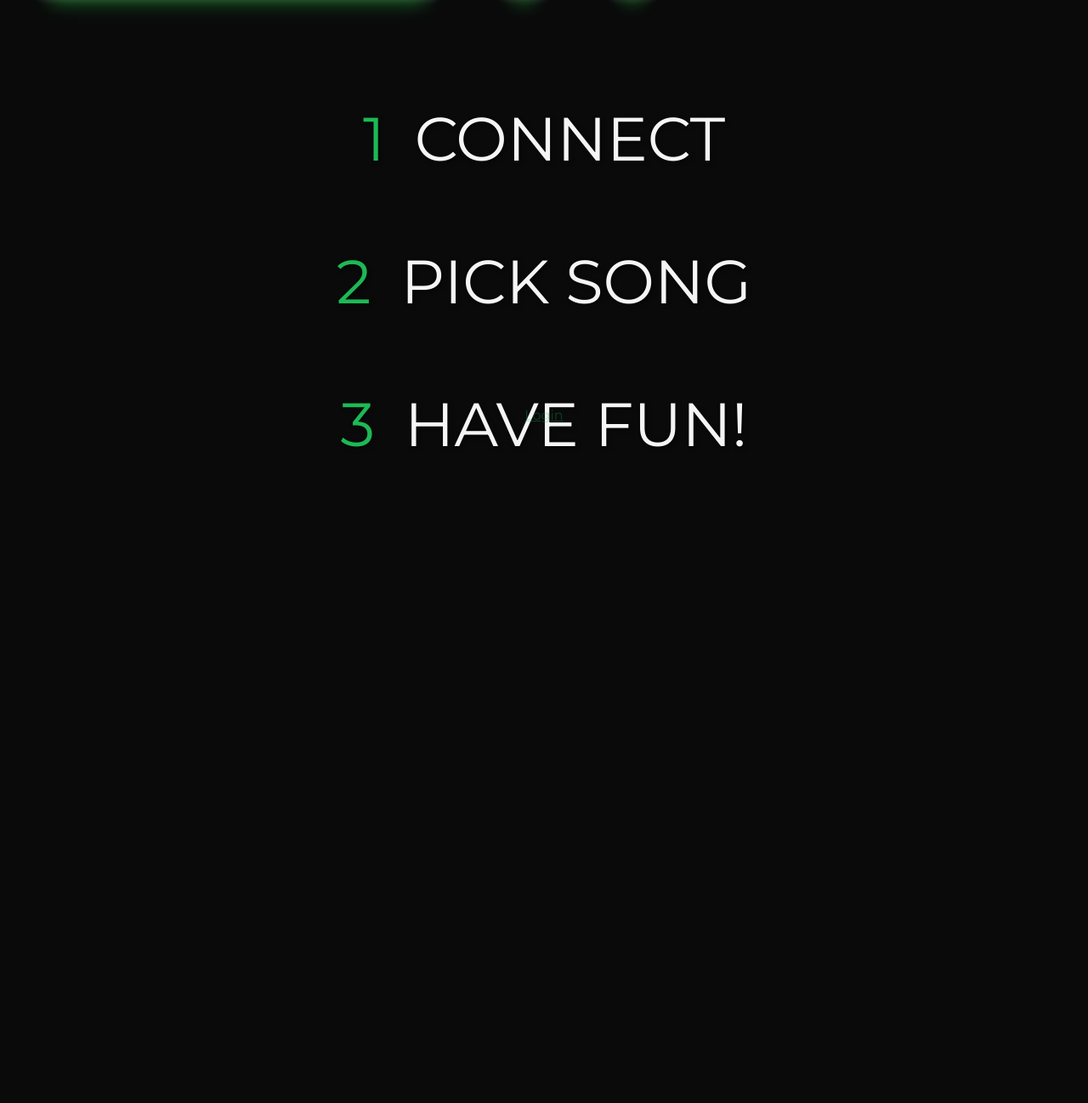
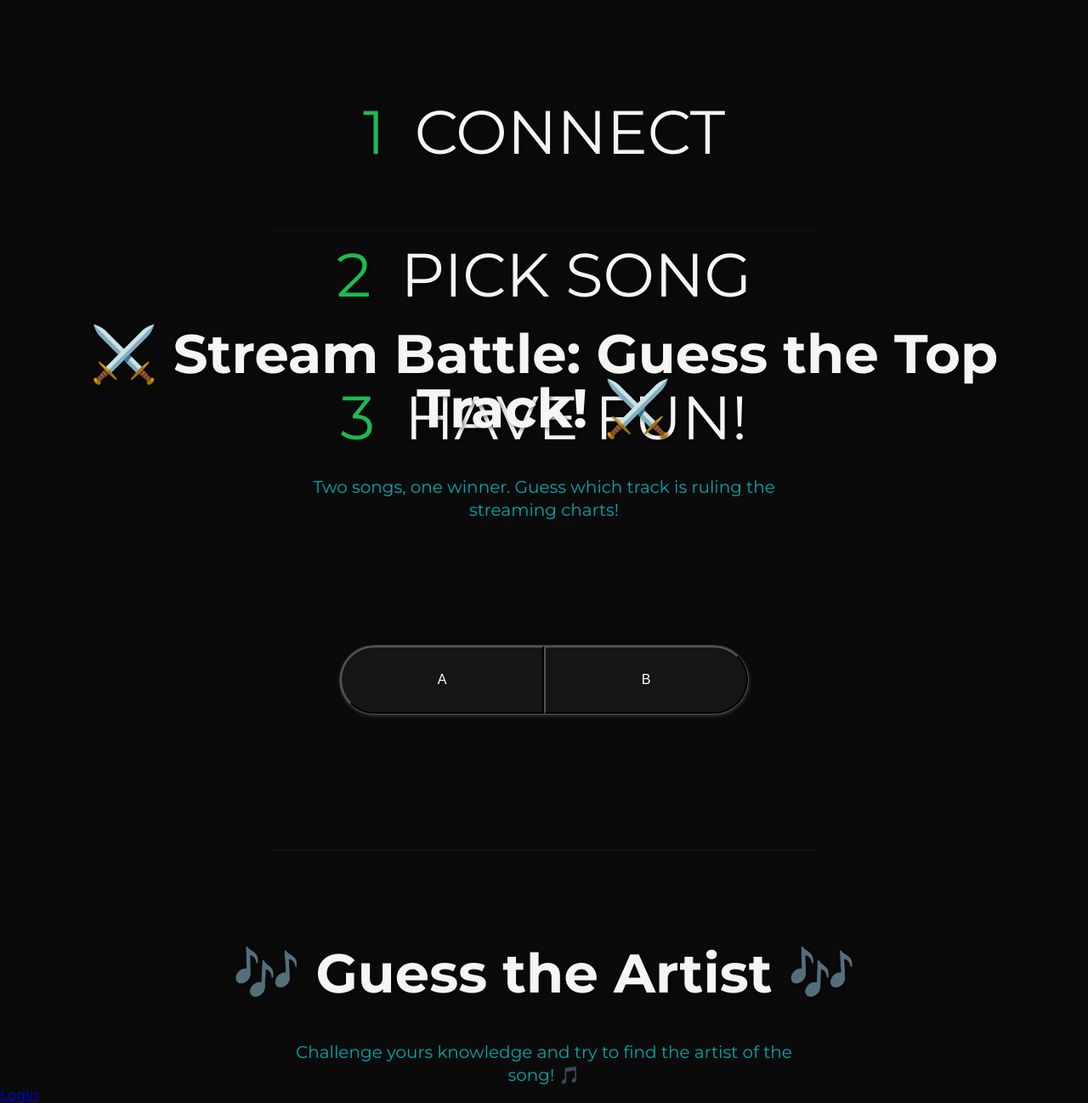
Before and after one commit to RiyujinD/final_project_cs50, a Flask app: page /index in a window 1280 px wide. Shown: the part 1766-3064 px from the top of the page at 85% size. Before the commit the page ends 2292 px from the top, so only its background shows below. Run offline with Flask 3, Linux system fonts and the light colour scheme; some libraries are stand-ins or nearby versions.

Commit message:
New mods showcases: find most stream song; find song's artist

```diff
--- a/static/css/index.css
+++ b/static/css/index.css
@@ -1,3 +1,15 @@
+.top_hr_wrapper {
+  margin-top: 2rem;
+  margin-bottom: 7rem;
+  opacity: 0;
+}
+
+.bot_hr_wrapper {
+  margin-top: 10rem;
+  margin-bottom: 2rem;
+}
+
+
 #carrousel {
   position: relative;
   top: 0;
@@ -116,7 +128,7 @@
   }
 }
 
-#wrapper_titleDescription {
+.wrapper_titleDescription {
   position: relative;
   width: 100%;
   display: flex;
@@ -128,25 +140,25 @@
   text-align: center;
 }
 
-#wrapper_titleDescription h1#main_title {
+.wrapper_titleDescription h1.main_title {
   position: relative;
   width: 90%;
   max-width: 95%;
   font-weight: 600;
   line-height: 64px;
-  font-size: 4.5rem;
+  font-size: 4rem;
   overflow-wrap: break-word;
   text-shadow: 2px 2px 5px rgba(0, 0, 0, 0.5);
 }
 
-#wrapper_titleDescription #main_title > span#blur_text {
-  filter: blur(7px);
-  -webkit-filter: blur(7px);
+.wrapper_titleDescription .main_title > span#blur_text {
+  filter: blur(5px);
+  -webkit-filter: blur(5px);
   cursor: pointer;
   transition: all 0.4s ease;
 }
 
-#wrapper_titleDescription #game_description {
+.wrapper_titleDescription .game_description {
   position: relative;
   width: 60%;
   max-width: 600px;
@@ -161,19 +173,19 @@
 
 @media (max-width: 768px) {
 
-  #wrapper_titleDescription {
+  .wrapper_titleDescription {
     padding-top: 10rem;
   }
 
-  h1#main_title {
+  h1.main_title {
     font-size: 3rem;
   }
 
-  #game_description {
+  .game_description {
     width: 85%;
   }
 
-  #main_title > span#blur_text {
+  .main_title > span#blur_text {
     filter: blur(4px);
     -webkit-filter: blur(4px);
   }
@@ -181,25 +193,18 @@
 
 @media (max-width: 400px) {
 
-  #wrapper_titleDescription {
+  .wrapper_titleDescription {
     padding-top: 9rem;
   }
 
-  h1#main_title {
+  h1.main_title {
     font-size: 2.5rem;
   }
 
-  #game_description {
+  .game_description {
     margin-top: 2.3rem;
   }
 }
-
-hr {
-  margin-top: 2rem;
-  margin-bottom: 10rem;
-}
-
-
 
 
 .containerGrid.grid_component {
@@ -214,7 +219,7 @@ hr {
 }
 
 .containerGrid {
-  height: 30rem;
+  height: 40rem;
   display: grid;
   grid-template-columns: auto 1fr;
 }
@@ -344,17 +349,15 @@ hr {
 
 /* Right Column on grid */
 .cardInfo_row2 {
-  position: relative;
   display: flex;
   flex-direction: column;
-  justify-content: center;
+  justify-content: flex-end;
   width: 100%;
   height: 100%;
   font-size: 4rem;
   text-transform: uppercase;
   text-align: left;
   padding-left: clamp(1rem, 10rem, 15rem);
-  transform: translateY(40%);
   gap: 5rem;
   transition: all 1s ease-in-out;
   text-shadow: 2px 2px 5px rgba(0, 0, 0, 0.5);
@@ -476,7 +479,157 @@ hr {
 }
 
 
-.register_link_bot {
+
+.wrapper_titleDescription_two {
+  margin: 0;
+  padding-top: 5rem;
+}
+
+
+
+
+.container_videoBattle {
+  display: flex;
+  justify-content: center;
+  align-items: center;
+  height: 100%;
+  width: 100%;
+  /* font-family: ; */
+}
+
+.wrapper_videoBattle {
+  position: relative;
+  width: 80%;
+  height: fit-content;
+  display: flex;
+  justify-content: space-around;
+  align-items: center;
+  margin-bottom: 7rem;
+}
+
+.vs_text {
+  position: absolute;
+  top: 40%;
+  left: 50%;
+  transform: translate(-50%, -50%) rotate(-5deg);
+  font-size: 2.4rem;
+  font-weight: 600;
+  color: var(--spotifyColor);
+}
+
+.video_item {
+  position: relative;
+  width: 400px;
+  height: auto;
+}
+
+.video_index {
+  position: absolute;
+  top: 1rem;
+  right: 1rem;
+  height: 3rem;
+  width: 3rem;
+  text-align: center;
+  font-size: 1.5rem;
+  font-weight: 600;
+  color: var(--spotifyColor);
+  background: var(--glass-color);
+  padding: 0.5rem;
+  border-radius: 50%;
+  z-index: 1;
+}
+
+.video_indexB {
+  top: 1rem;
+  left: 1rem;
+}
+
+
+.videos {
+  width: 400px;
+  height: 300px;
+  display: flex;
+  justify-content: center;
+  align-items: center;
+  border: 1px solid rgba(255, 255, 255, 0.4);
+  box-shadow: 0px -3px 15px 3px rgba(255, 255, 255, 0.2), 0 0 10px rgba(255, 255, 255, 0.1);
+}
+
+.video_description {
+  display: flex;
+  flex-direction: column;
+  justify-content: center;
+  align-items: center;
+  width: 100%;
+  height: 100%;
+}
+
+.metadata_artist {
+  margin-top: 0.5rem;
+  font-size: 1.2rem;
+  color: var(--text-secondary);
+}
+
+.metadata_songTitle {
+  padding-top: 0.7rem;
+  font-weight: bold;
+  font-size: 1.8rem;
+}
+
+@media screen and (max-width: 1500px) {
+  .wrapper_videoBattle {
+    display: none;
+  }
+}
+
+
+
+.split-button {
+  position: relative;
+  left: 50%;
+  transform: translateX(-50%);
+  display: flex;
+  width: 30rem;
+  height: 5rem;
+  border: none;
+  border-radius: 5rem;
+  box-shadow: 1px 2px 5px rgba(255, 255, 255, 0.2);
+}
+
+.half {
+  flex: 1;
+  background: hsla(240, 5%, 10%, 0.8);
+  color: white;
+  font-size: 1rem;
+  cursor: pointer;
+}
+
+.left {
+  border-top-left-radius: 5rem;
+  border-bottom-left-radius: 5rem;
+}
+
+.right {
+  border-top-right-radius: 5rem;
+  border-bottom-right-radius: 5rem;
+}
+
+.split-button {
+  outline: 1px solid rgba(255, 255, 255, 0.2);
+}
+
+.half:hover {
+  background: hsla(240, 5%, 20%, 0.8);
+}
+
+
+
+
+
+
+
+
+/* .register_link_bot {
   display: flex;
   justify-content: center;
   margin-top: 30rem;
@@ -503,10 +656,7 @@ a.last_element_login:hover {
   .register_link_bot {
     margin-top: 15rem !important;
   }
-}
-
-
-
+} */
 
 /* #playlist_image {
 max-width: 480px;
--- a/templates/index.html
+++ b/templates/index.html
@@ -5,7 +5,9 @@
 {% block head %}
     <!-- Link css / js file for route -->
     <link rel="stylesheet" href="{{ url_for('static', filename='css/index.css') }}">
+
     <script src="{{ url_for('static', filename='js/index.js') }}"></script>
+    <script src="{{ url_for('static', filename='js/coverflow_class.js') }}"></script>
 {% endblock %}
 
 {% block main %}
@@ -30,12 +32,12 @@
     </div>
 
 
-    <div id="wrapper_titleDescription">
-      <h1 id="main_title"> Can you find the <span id="blur_text"><del>missing</del></span> lyrics 🎵</h1>
-      <p id="game_description">Listen to your favorite Spotify tracks, but when the lyrics cut out, can you guess the next words? Who will be the ultimate Music Master?! 🎤</p>
+    <div class="wrapper_titleDescription">
+      <h1 class="main_title"> 🎵 Lyric Battle: Guess the <span id="blur_text"><del>missing</del></span> Lyrics! 🎵</h1>
+      <p class="game_description">Listen to your favorite Spotify tracks, but when the lyrics cut out, can you guess the next words? Who will be the ultimate music expert?! </p>
     </div>
 
-    <hr>
+    <hr class="top_hr_wrapper">
 
     <div class="containerGrid grid_component">
         <div class="containerCard_row1">
@@ -83,6 +85,65 @@
 
      </div> <!-- End of container grid -->
 
+     <hr class="bot_hr_wrapper">
+
+     <div class="wrapper_titleDescription wrapper_titleDescription_two">
+      <h1 class="main_title"> ⚔️ Stream Battle: Guess the Top Track! ⚔️</h1>
+      <p class="game_description">Two songs, one winner. Guess which track is ruling the streaming charts! </p>
+    </div>
+
+    <hr class="top_hr_wrapper">
+
+
+    <div class="container_videoBattle">
+      <div class="wrapper_videoBattle">
+
+        <div class="video_item">
+
+          <div class="video_index">A</div>
+
+          <video class="videos" controls >
+            <source src="{{ url_for('static', filename='videos/TheNotoriousBIG-Juicy.mp4') }}" type="video/mp4">
+            Your browser does not support the video tag.
+          </video>
+
+          <div class="video_description">
+
+            <p class="metadata_songTitle">Juicy</p>
+            <p class="metadata_artist">The Notorious B.I.G.</p>
+          </div>
+        </div>
+
+        <h1 class="vs_text">VS</h1>
+
+        <div class="video_item">
+          <div class="video_index video_indexB">B</div>
+          <video class="videos" controls muted>
+            <source src="{{ url_for('static', filename='videos/2Pac-HitEmUp.mp4') }}" type="video/mp4">
+            Your browser does not support the video tag.
+          </video>
+
+          <div class="video_description">
+            <p class="metadata_songTitle">Hit 'Em Up</p>
+            <p class="metadata_artist">2Pac</p>
+          </div>
+        </div>
+
+      </div> <!-- End of wrapper video battle -->
+    </div> <!-- End of container video battle -->
+
+    <div class="split-button">
+      <button class="half left">A</button>
+      <button class="half right">B</button>
+    </div>
+
+    <hr class="bot_hr_wrapper">
+
+    <div class="wrapper_titleDescription wrapper_titleDescription_two">
+      <h1 class="main_title"> 🎶 Guess the Artist 🎶</h1>
+      <p class="game_description">Challenge yours knowledge and try to find the artist of the song! 🎵 </p>
+    </div>
+
     <div class="register_link_bot">
         <a href="/login" class="last_element_login">Login</a>
     </div>
--- a/templates/layout.html
+++ b/templates/layout.html
@@ -10,7 +10,7 @@
 
       <!-- Default js/css files-->
       <link rel="stylesheet" href="{{ url_for('static', filename='css/styles.css') }}">
-      <script src="{{ url_for('static', filename='js/scripts.js')}}"></script>
+      <script src="{{ url_for('static', filename='js/scripts.js') }}"></script>
 
       {% block head %}
       <!-- CSS / JS files for routes -->
```
